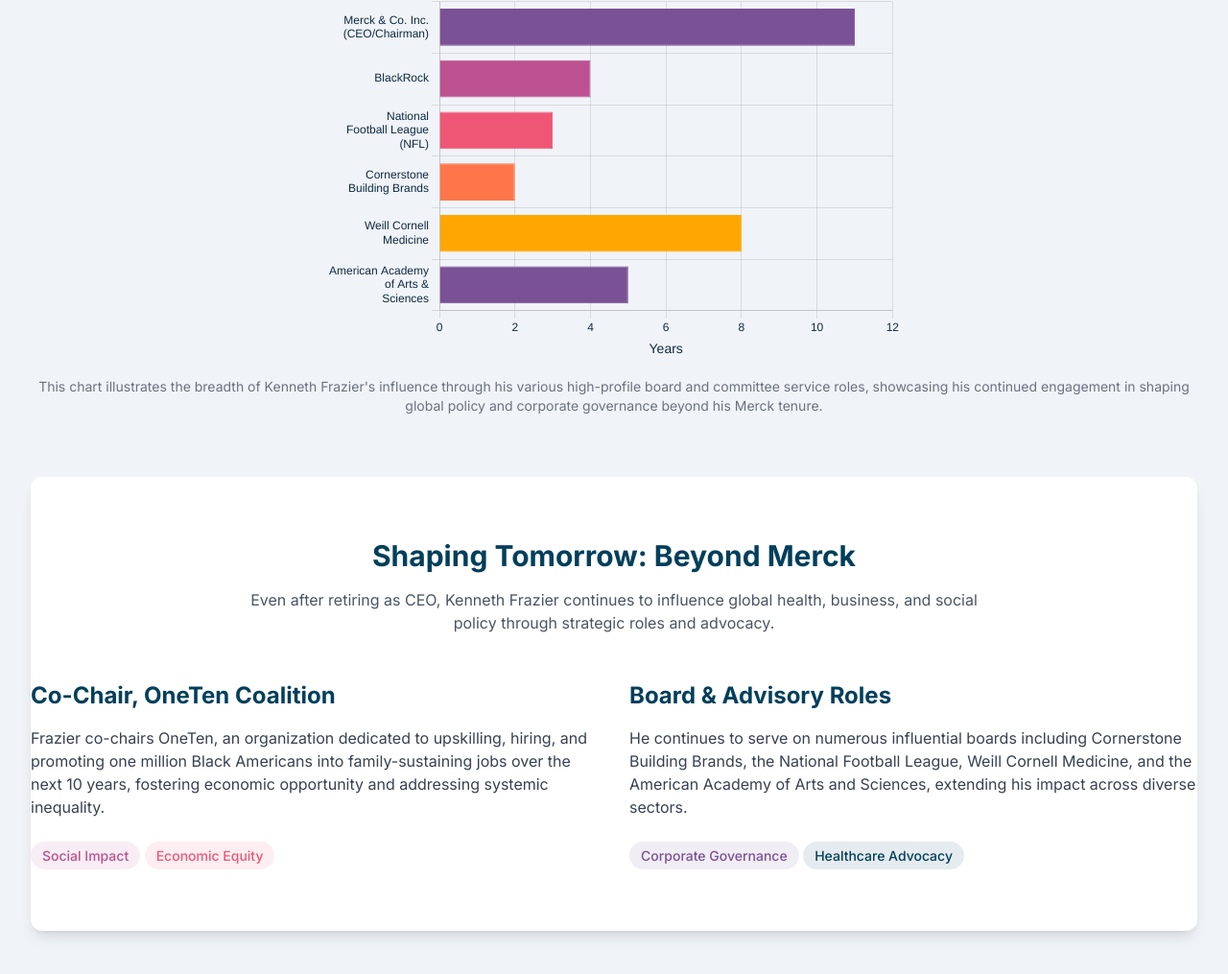
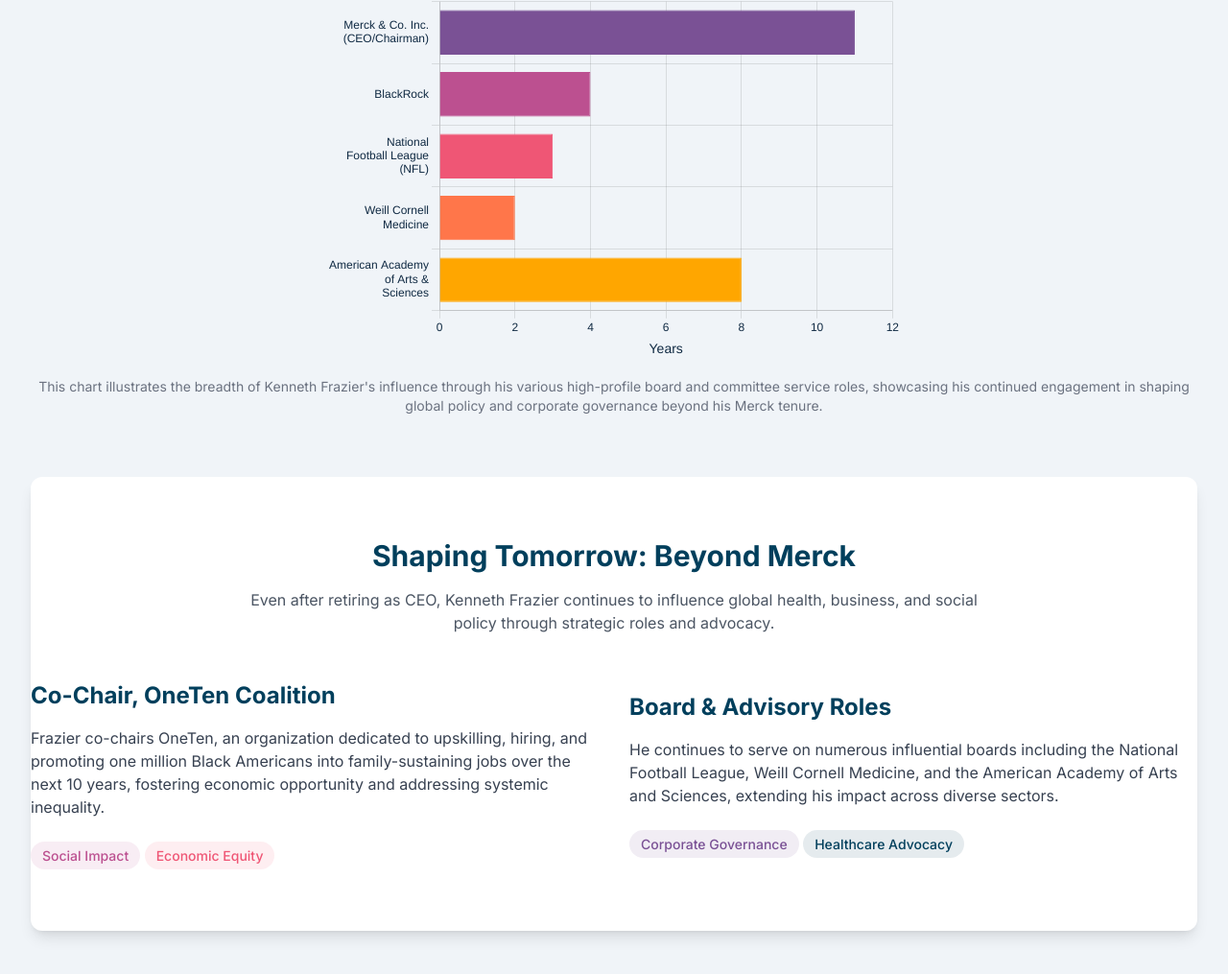
Before and after one commit to NACDNJDOYAResearch/KenFrazier, a plain HTML site: page index.html in a window 1280 px wide. Shown: the part 3651-4666 px from the top of the page at 96% size. Drawn offline with nearby package versions, Linux system fonts and the light colour scheme.

Commit message:
Update index.html

```diff
--- a/index.html
+++ b/index.html
@@ -230,7 +230,7 @@
                 </div>
                 <div class="text-center md:text-left">
                      <h4 class="text-2xl font-bold text-[#003F5C] mb-4">Board & Advisory Roles</h4>
-                     <p class="text-gray-700 mb-6">He continues to serve on numerous influential boards including Cornerstone Building Brands, the National Football League, Weill Cornell Medicine, and the American Academy of Arts and Sciences, extending his impact across diverse sectors.</p>
+                     <p class="text-gray-700 mb-6">He continues to serve on numerous influential boards including the National Football League, Weill Cornell Medicine, and the American Academy of Arts and Sciences, extending his impact across diverse sectors.</p>
                      <div class="tag bg-[#7A5195]/10 text-[#7A5195]">Corporate Governance</div>
                      <div class="tag bg-[#003F5C]/10 text-[#003F5C]">Healthcare Advocacy</div>
                 </div>
@@ -400,7 +400,6 @@
                 'Merck & Co. Inc. (CEO/Chairman)',
                 'BlackRock',
                 'National Football League (NFL)',
-                'Cornerstone Building Brands',
                 'Weill Cornell Medicine',
                 'American Academy of Arts & Sciences'
             ];
```
